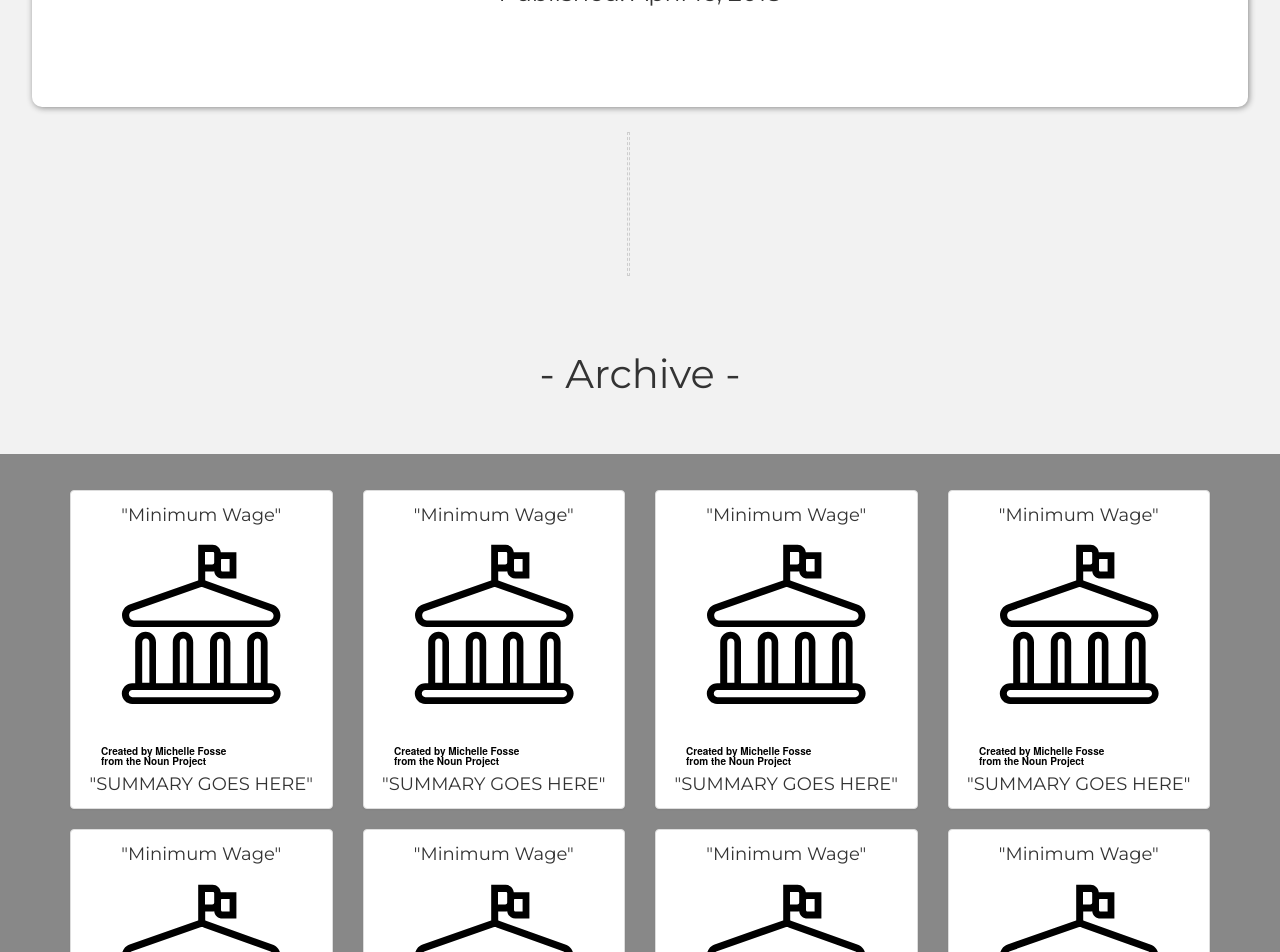
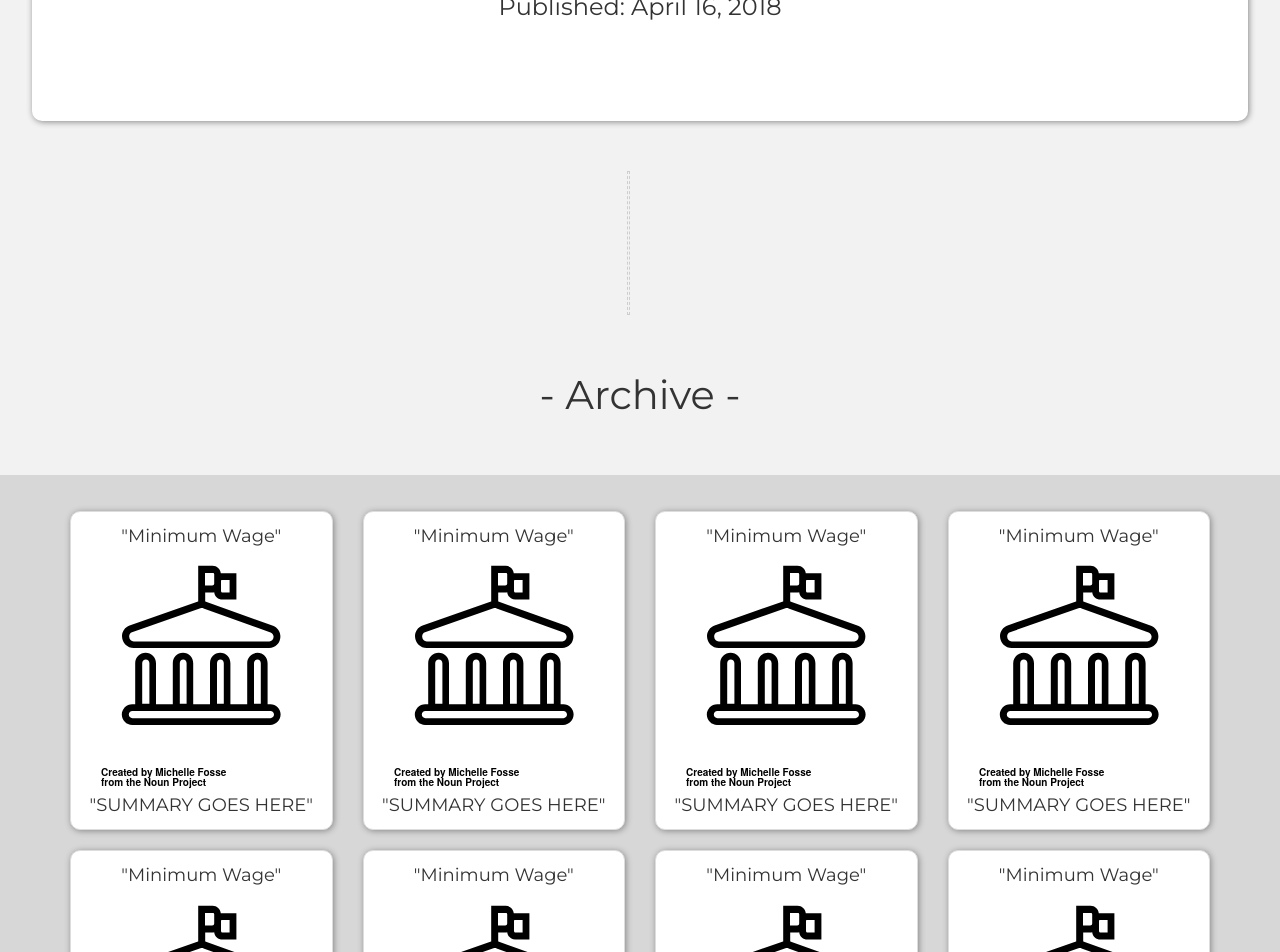
Before and after one commit to prime-hadar-policy-bytes/policy_bytes, a React (Create React App) app: page /home in a window 1280 px wide. Shown: the part 1240-2192 px from the top of the page. Built offline with nearby package versions, Linux system fonts and the light colour scheme; no server answers.

Commit message:
additional styling

```diff
--- a/src/components/LandingPage/LandingPage.css
+++ b/src/components/LandingPage/LandingPage.css
@@ -31,11 +31,11 @@
     margin: 0px;
     border-radius: 10px;
     background-color: white;
-    box-shadow: 2px 2px 8px #888888;
+    box-shadow: 1px 1px 4px #888888;
 }
 
 .dottedLine {
-    margin: 0em 0em 2em 49%;
+    margin: 0em 0em 1em 49%;
     width: 3px;
     height: 8em;
     border: 1px dashed rgb(206, 206, 206);
@@ -52,17 +52,12 @@
 
 
 /* CURRENT CONVERSATION */
-.featuredTopicPanel {
-    margin: auto auto auto 20%;
-    width: 60%;
-    background: white !important
-}
 
 .featuredTopicJumbotron{
     text-align: center;
     width: 95% !important;
     background-color: white !important;
-    margin: 1em 2.5%;
+    margin: 2em 2.5%;
     padding: 1em 2em 4em 2em ;
     font-family: 'Montserrat', sans-serif;
     font-size: 25px;
@@ -107,14 +102,17 @@
 
 .archivePanel{
     width: auto;
+    border-radius: 10px;
+    box-shadow: 1px 1px 6px #888888;
+
 }
 
 .archiveWrapper {
     text-align: center;
     width: 100%;
-    margin: 1em 0 5em 0;
+    margin: 1em 0 0 0;
     padding: 2em;
-    background-color: #888888;
+    background-color: #d7d7d7;
 }
 
 .archiveTitle {
```
